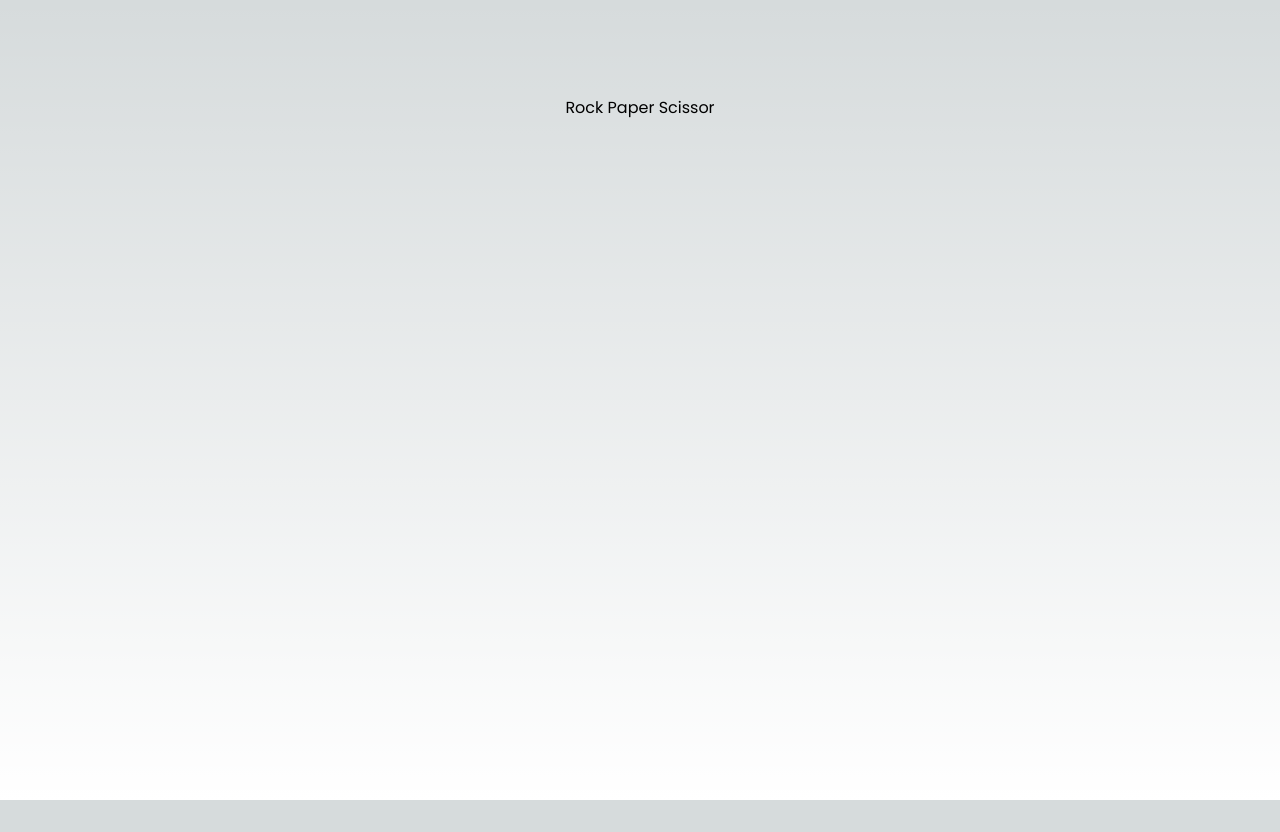
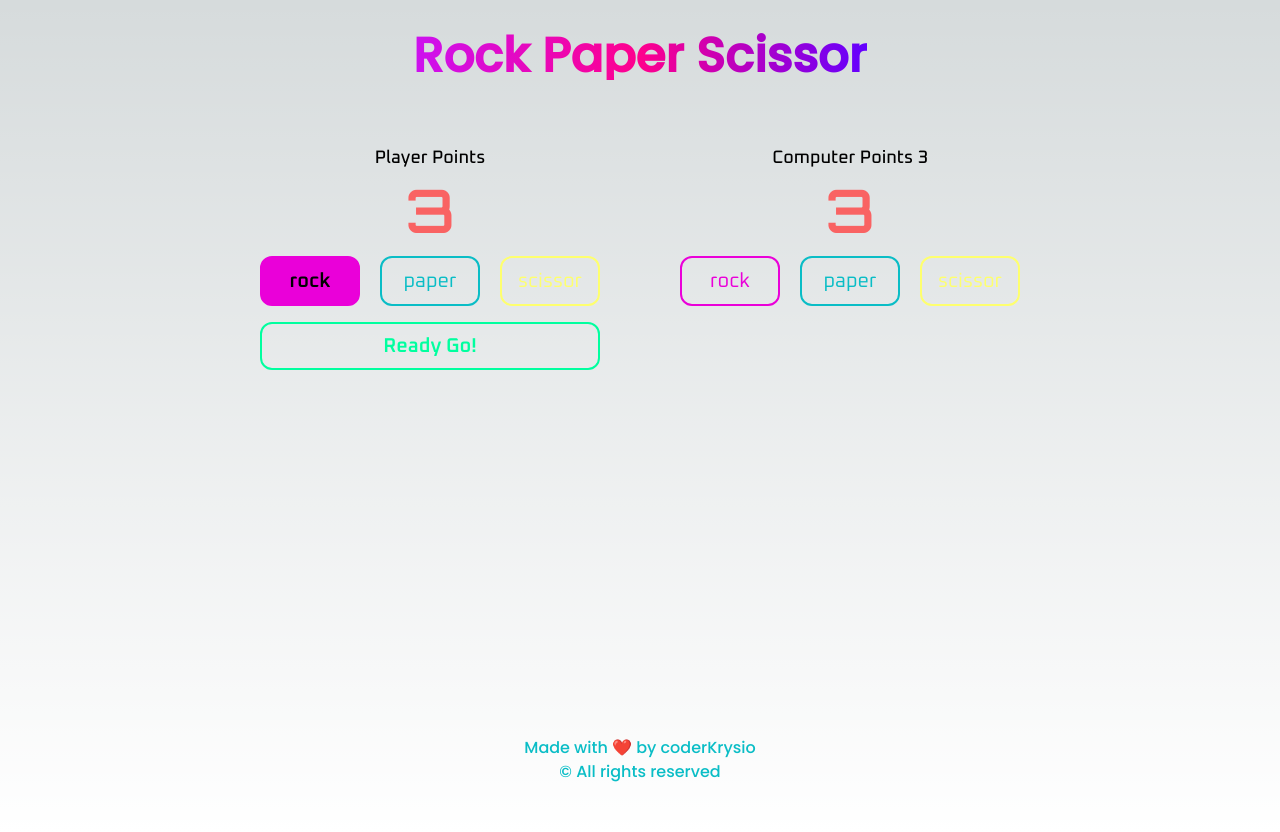
Before and after one commit to coderKrysio/rock-paper-scissor, a Next.js app: page / in a window 1280 px wide. Before the commit the page ends 800 px from the top, so only its background shows below. Built offline with nearby package versions, Linux system fonts and the light colour scheme.

Commit message:
added game board and footer

```diff
--- a/app/page.tsx
+++ b/app/page.tsx
@@ -1,7 +1,13 @@
+import { GameBoard } from "@/components/game-board";
+
 export default function Home() {
     return (
-        <main className="flex min-h-screen flex-col items-center justify-between p-24">
-			Rock Paper Scissor
-		</main>
+        <main className="flex min-h-screen flex-col items-center justify-start p-4">
+            <GameBoard />
+			<footer className="fixed bottom-0 w-screen text-[#0abdc6] font-medium flex flex-col items-center justify-center p-4 select-none text-center">
+                <p>Made with ❤️ by coderKrysio</p>
+                <span>© All rights reserved</span>
+            </footer>
+        </main>
     );
 }
```
